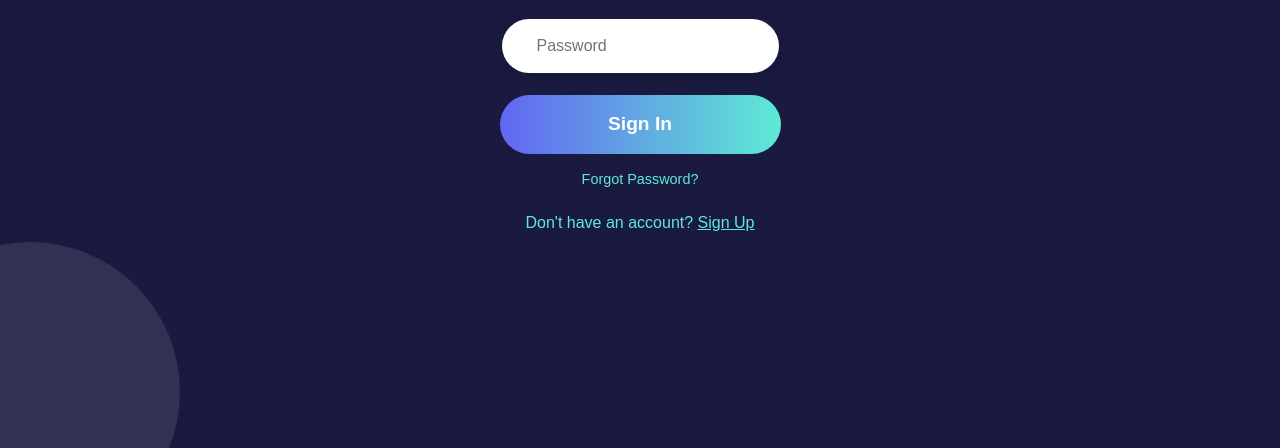
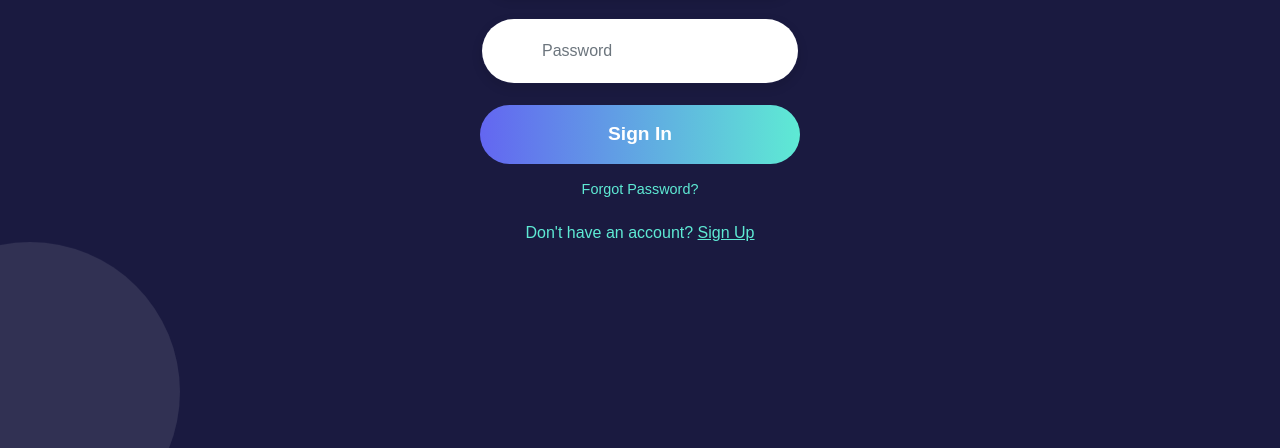
Before and after one commit to SadhwaniMomal/Quiz_web_app, a plain HTML site: page index.html in a window 1280 px wide. Shown: the part 352-800 px from the top of the page. Drawn offline with nearby package versions, Linux system fonts and the light colour scheme.

Commit message:
modify  floder

```diff
--- a/css/index.css
+++ b/css/index.css
@@ -55,7 +55,7 @@ body {
 
 .form-control-custom {
   border-radius: 50px;
-  padding: 15px 35px;
+  padding: 20px 60px;
   font-size: 1rem;
   margin-bottom: 20px;
   background-color: #ffffff;
```
